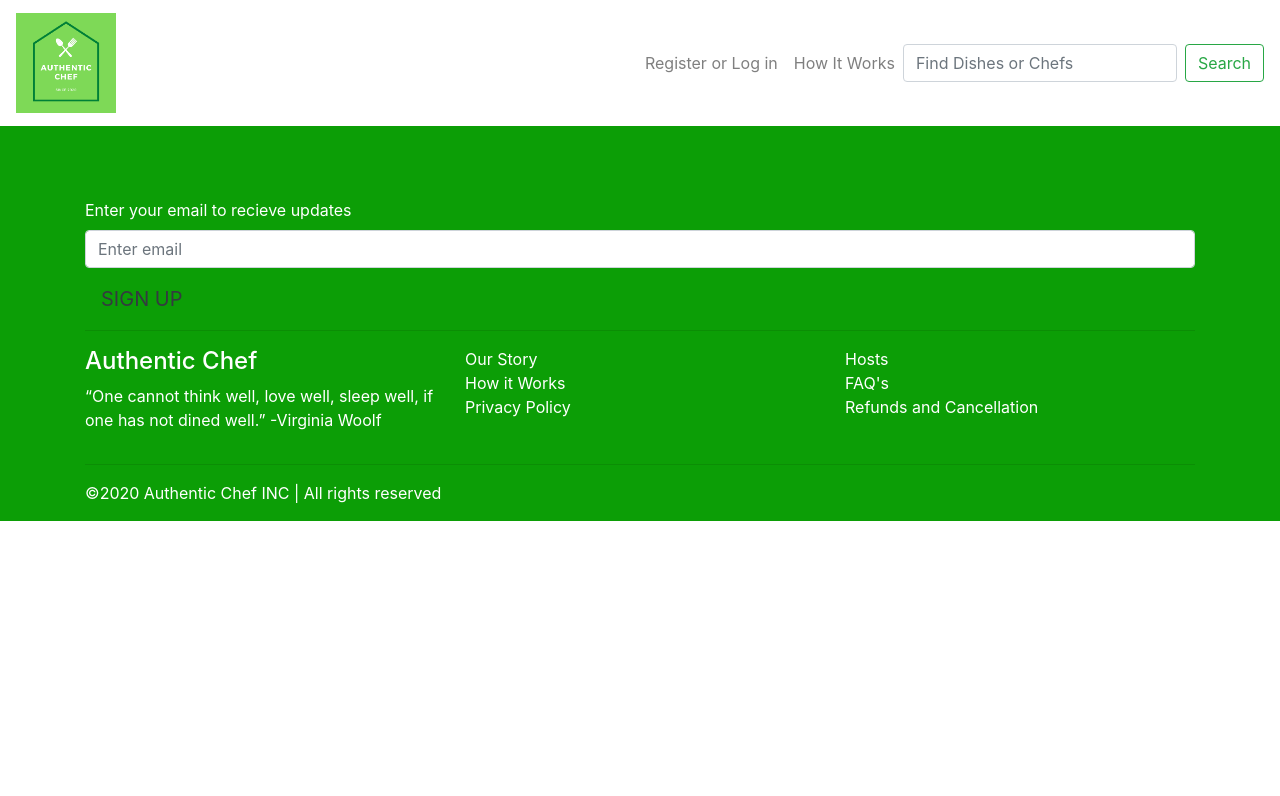
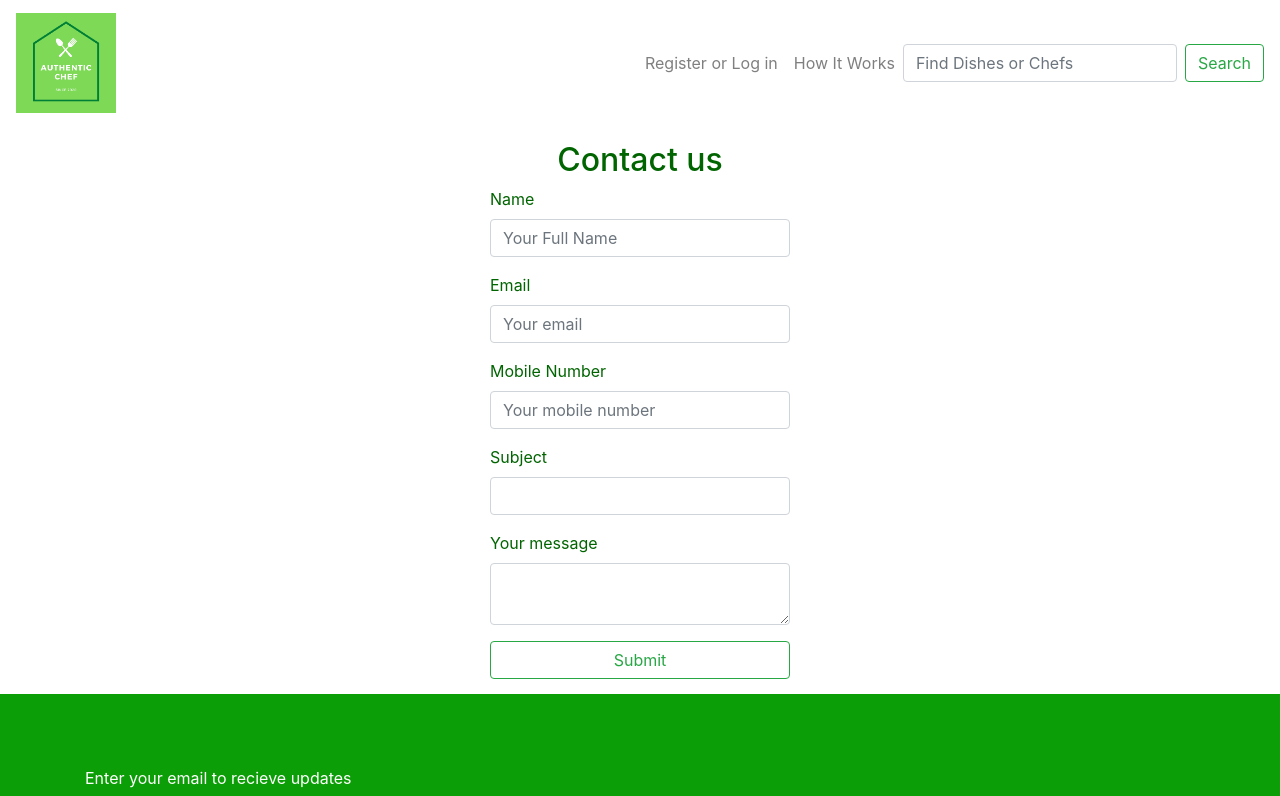
Before and after one commit to CSCI-150-LAB/Team6Repo, a React (Create React App) app: page /contactus in a window 1280 px wide. Shown: the top 796 px of the page. Built offline with nearby package versions, Linux system fonts and the light colour scheme.

Commit message:
Contact Us Page
Contact form

```diff
--- a/src/App.js
+++ b/src/App.js
@@ -6,6 +6,7 @@ import Meals from './components/meals';
 import HowItWorks from './components/howitworks';
 import Signup from './components/signup';
 import Footer from './components/Footer';
+import ContactUs from './components/contactus';
 
 import 'bootstrap/dist/css/bootstrap.min.css';
 
@@ -20,6 +21,7 @@ function AuthenticChef() {
         <Route path = "/home" from component = {Meals} />
         <Route path = "/howitworks" from component = {HowItWorks} />
         <Route path = "/signup" from component = {Signup} />
+        <Route path = "/contactus" from component = {ContactUs} />
         <Footer />
       </div>
     </Router>
--- /dev/null
+++ b/src/components/contactus.jsx
@@ -0,0 +1,37 @@
+import React from "react";
+
+import { Form, FormGroup, Label, Input } from "reactstrap";
+
+import Button from "react-bootstrap/Button";
+
+function ContactUs() {
+  return (
+    <Form className="sign-up-form">
+      <h2 className="text-center"> Contact us</h2>
+      <FormGroup>
+        <Label>Name </Label>
+        <Input type="name" placeholder="Your Full Name" />
+      </FormGroup>
+      <FormGroup>
+        <Label>Email </Label>
+        <Input type="email" placeholder="Your email" />
+      </FormGroup>
+      <FormGroup>
+        <Label>Mobile Number </Label>
+        <Input type="phone" placeholder="Your mobile number" />
+      </FormGroup>
+      <FormGroup>
+        <Label>Subject</Label>
+        <Input as="textarea" rows={3} />
+      </FormGroup>
+      <FormGroup>
+        <Label for="message">Your message</Label>
+        <Input type="textarea" name="text" id="message" />
+      </FormGroup>
+      <Button className="btn-block" variant="outline-success">
+        {"Submit"}
+      </Button>
+    </Form>
+  );
+}
+export default ContactUs;
--- a/src/components/howitworks.jsx
+++ b/src/components/howitworks.jsx
@@ -2,8 +2,8 @@ import React from 'react';
 import Container from "react-bootstrap/Container";
 import Row from "react-bootstrap/Row";
 import Col from "react-bootstrap/Col";
-import Food1 from "./images/img1.jpg";
-import Food2 from "./images/img2.jpg";
+import Food1 from "../images/img1.jpg";
+import Food2 from "../images/img2.jpg";
 import Image from "react-bootstrap/Image";
 import Button from "react-bootstrap/Button";
 
```
